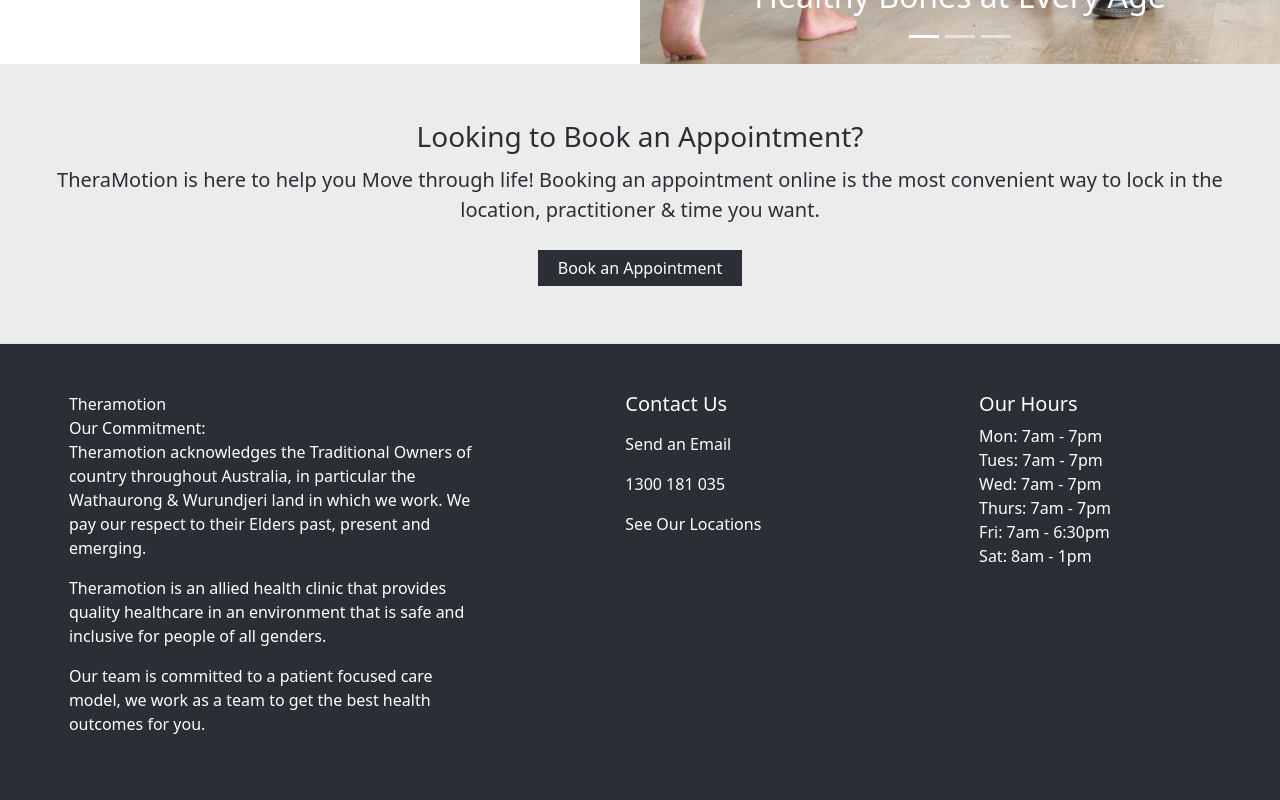
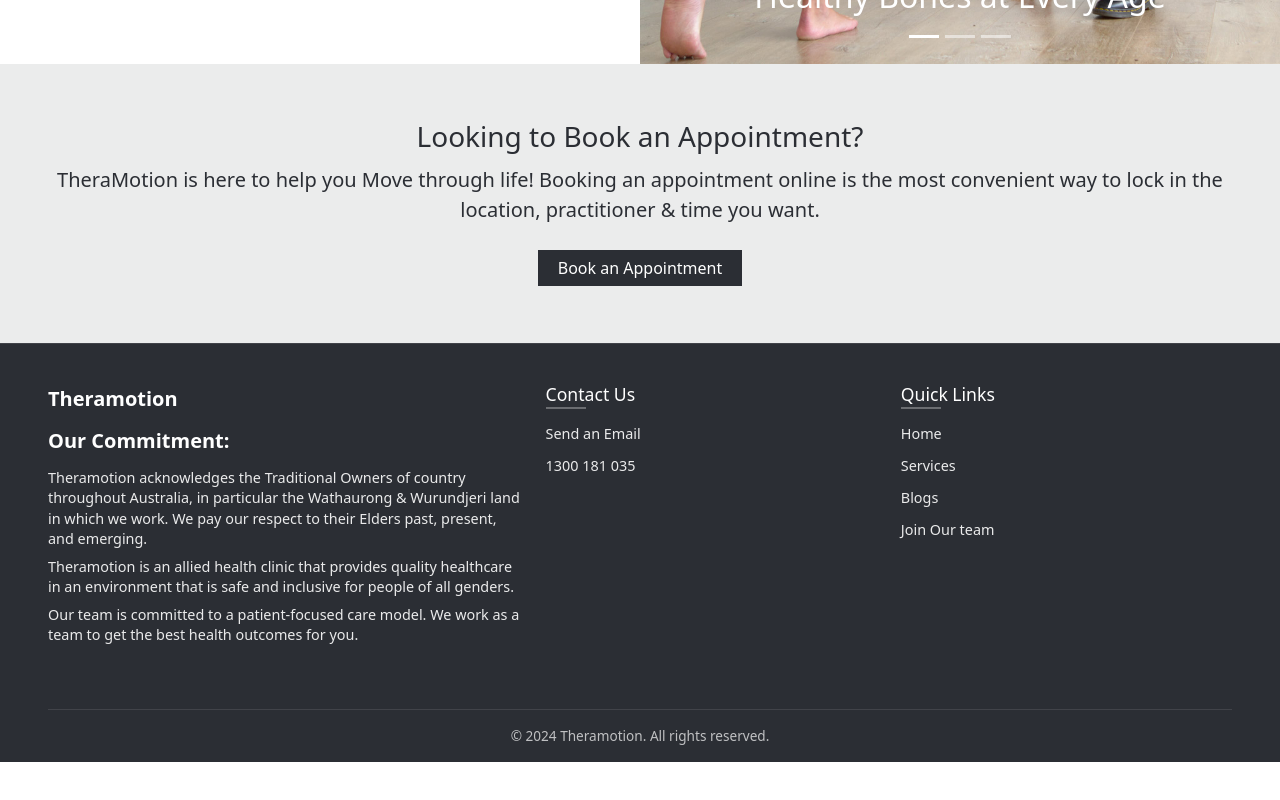
Before and after one commit to bhavik217/TheraMotion, a React (Vite) app in the folder FrontEnd/: page / in a window 1280 px wide. Shown: the part 2601-3401 px from the top of the page. After the commit the page ends 3363 px from the top, so only its background shows below. Built offline with nearby package versions, Linux system fonts and the light colour scheme.

Commit message:
Fixed Footer and its styling

```diff
--- /dev/null
+++ b/FrontEnd/src/components/Footer/Footer.css
@@ -0,0 +1,135 @@
+.footer {
+    background: #2b2e34;
+    color: #ffffff;
+    padding: 2.5rem 2rem 1rem;
+    display: flex;
+    flex-wrap: wrap;
+    gap: 1.5rem;
+    border-top: 1px solid rgba(255, 255, 255, 0.1);
+}
+
+.footer-col-lg span:first-child {
+    font-size: 1.25rem;
+    font-weight: 600;
+    display: block;
+    margin-bottom: 0.75rem;
+}
+
+.footer-col-lg span:nth-child(2) {
+    font-size: 1rem;
+    font-weight: 500;
+    display: block;
+    margin-bottom: 0.5rem;
+}
+
+.footer h5 {
+    font-size: 1.1rem;
+    margin-bottom: 0.75rem;
+    position: relative;
+    padding-bottom: 0.25rem;
+}
+
+/* Underline effect for headings */
+.footer h5::after {
+    content: '';
+    position: absolute;
+    left: 0;
+    bottom: 0;
+    width: 40px;
+    height: 2px;
+    background: rgba(255, 255, 255, 0.3);
+}
+
+.footer p {
+    font-size: 0.9rem;
+    line-height: 1.4;
+    color: rgba(255, 255, 255, 0.9);
+    margin-bottom: 0.5rem;
+}
+
+.footer ul {
+    list-style: none;
+    padding: 0;
+    margin: 0;
+}
+
+.footer li {
+    margin-bottom: 0.5rem;
+}
+
+.footer a {
+    color: rgba(255, 255, 255, 0.9);
+    text-decoration: none;
+    font-size: 0.9rem;
+    transition: all 0.3s ease;
+    display: inline-block;
+}
+
+.footer a:hover {
+    color: #ffffff;
+    text-decoration: none;
+    transform: translateX(5px);
+}
+
+.footer .footer-col {
+    margin-bottom: 1rem;
+}
+
+.footer .footer-col-lg {
+    flex: 1 1 100%;
+    max-width: 100%;
+}
+
+.footer .footer-col-sm {
+    flex: 1 1 150px;
+}
+
+.footer .footer-bottom {
+    width: 100%;
+    text-align: center;
+    padding-top: 1rem;
+    margin-top: 1rem;
+    border-top: 1px solid rgba(255, 255, 255, 0.1);
+}
+
+.footer .footer-bottom p {
+    font-size: 0.85rem;
+    margin: 0;
+    color: rgba(255, 255, 255, 0.7);
+}
+
+/* Responsive Design */
+@media (min-width: 768px) {
+    .footer {
+        padding: 2.5rem 3rem 1rem;
+    }
+
+    .footer .footer-col-lg {
+        flex: 1 1 40%;
+        max-width: 40%;
+    }
+
+    .footer .footer-col-sm {
+        flex: 1 1 20%;
+    }
+}
+
+@media (max-width: 767px) {
+    .footer {
+        padding: 2rem 1.5rem 1rem;
+        text-align: center;
+    }
+
+    .footer h5::after {
+        left: 50%;
+        transform: translateX(-50%);
+    }
+
+    .footer a:hover {
+        transform: none;
+    }
+
+    .footer .footer-col {
+        margin-bottom: 1.5rem;
+    }
+}
--- a/FrontEnd/src/components/Footer/Footer.jsx
+++ b/FrontEnd/src/components/Footer/Footer.jsx
@@ -1,10 +1,10 @@
+import "./Footer.css";
+
 function Footer() {
     return (
-        <footer
-            className="row row-cols-1 row-cols-sm-2 row-cols-md-5 py-5 mx-0 border-top"
-            style={{ background: "#2b2e34", color: "#ffffff" }}
-        >
-            <div className="container-fluid col-lg-4 mb-3">
+        <footer className="footer">
+            {/* About Section */}
+            <div className="footer-col footer-col-lg">
                 <div>
                     <span>Theramotion</span>
                 </div>
@@ -12,68 +12,60 @@ function Footer() {
                     <span>Our Commitment:</span>
                     <p>
                         Theramotion acknowledges the Traditional Owners of country
-                        throughout Australia, in particular the Wathaurong &
-                        Wurundjeri land in which we work. We pay our respect to
-                        their Elders past, present and emerging.
+                        throughout Australia, in particular the Wathaurong & Wurundjeri land
+                        in which we work. We pay our respect to their Elders past, present, and emerging.
                     </p>
                     <p>
-                        Theramotion is an allied health clinic that provides quality
-                        healthcare in an environment that is safe and inclusive
-                        for people of all genders.
+                        Theramotion is an allied health clinic that provides quality healthcare
+                        in an environment that is safe and inclusive for people of all genders.
                     </p>
                     <p>
-                        Our team is committed to a patient focused care model,
-                        we work as a team to get the best health outcomes for
-                        you.
+                        Our team is committed to a patient-focused care model. We work as a team
+                        to get the best health outcomes for you.
                     </p>
                 </div>
             </div>
 
-            <div className="container-fluid col mb-3">
-                <h5 className="px-3">Contact Us</h5>
-                <ul className="nav flex-column list1">
-                    <li className="nav-item">
-                        <a
-                            href="/"
-                            className="nav-link"
-                            style={{ color: "#ffffff" }}
-                        >
-                            Send an Email
-                        </a>
+            {/* Contact Section */}
+            <div className="footer-col footer-col-sm">
+                <h5>Contact Us</h5>
+                <ul>
+                    <li>
+                        <a href="mailto:info@theramotion.com">Send an Email</a>
                     </li>
-                    <li className="nav-item">
-                        <a
-                            href="/"
-                            className="nav-link"
-                            style={{ color: "#ffffff" }}
-                        >
-                            1300 181 035
-                        </a>
-                    </li>
-                    <li className="nav-item">
-                        <a
-                            href="/"
-                            className="nav-link"
-                            style={{ color: "#ffffff" }}
-                        >
-                            See Our Locations
-                        </a>
+                    <li>
+                        <a href="tel:1300181035">1300 181 035</a>
                     </li>
                 </ul>
             </div>
 
-            <div className="container-fluid col mb-3">
-                <h5>Our Hours</h5>
-                <ul className="nav flex-column list2">
-                    <li className="nav-item">Mon: 7am - 7pm</li>
-                    <li className="nav-item">Tues: 7am - 7pm</li>
-                    <li className="nav-item">Wed: 7am - 7pm</li>
-                    <li className="nav-item">Thurs: 7am - 7pm</li>
-                    <li className="nav-item">Fri: 7am - 6:30pm</li>
-                    <li className="nav-item">Sat: 8am - 1pm</li>
+            {/* Quick Links Section */}
+            <div className="footer-col footer-col-sm">
+                <h5>Quick Links</h5>
+                <ul>
+                    <li>
+                        <a href="/">Home</a>
+                    </li>
+                    <li>
+                        <a href="/services">Services</a>
+                    </li>
+                    <li>
+                        <a href="/blog">Blogs</a>
+                    </li>
+                    <li>
+                        <a href="/join-team">Join Our team</a>
+                    </li>
                 </ul>
+            </div>
+
+            {/* Copyright Section */}
+            <div className="footer-bottom">
+                <p>
+                    © {new Date().getFullYear()} Theramotion. All rights reserved.
+                </p>
             </div>
         </footer>
     );
 }
+
 export default Footer;
```
